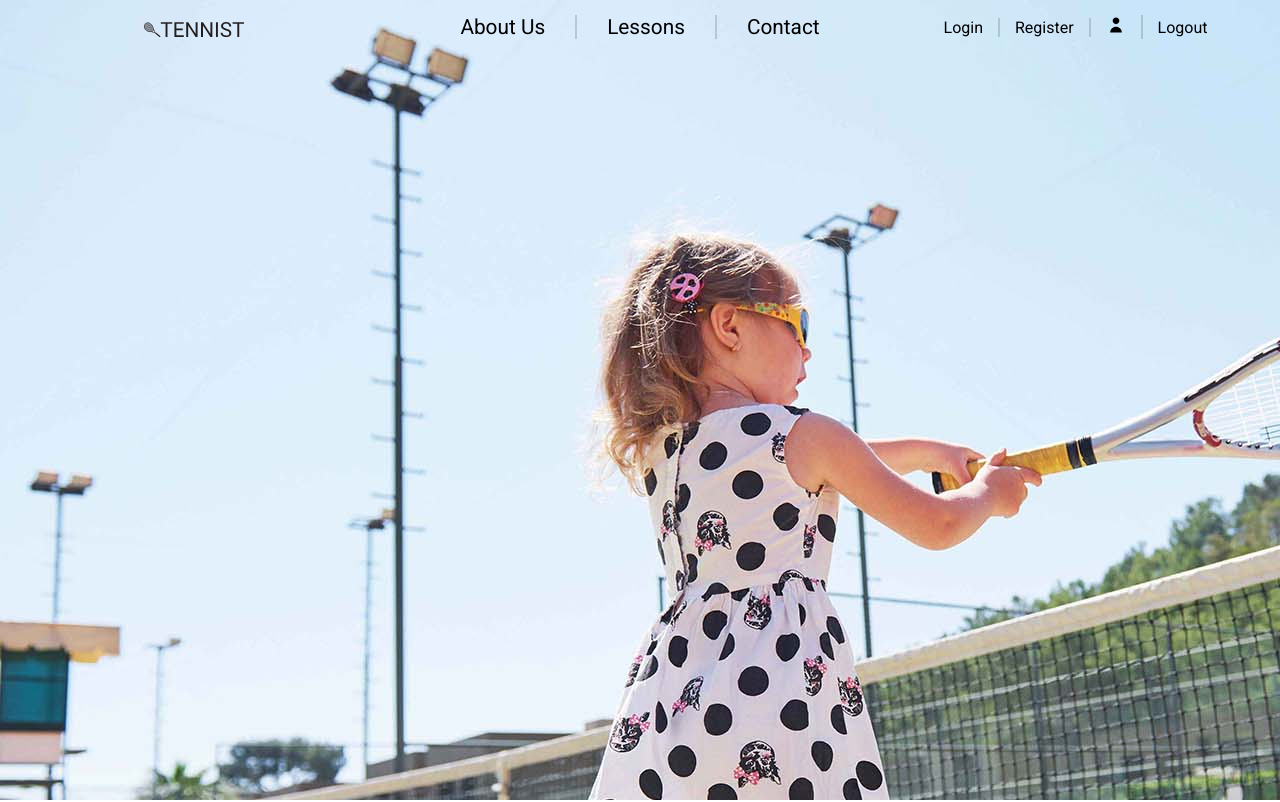
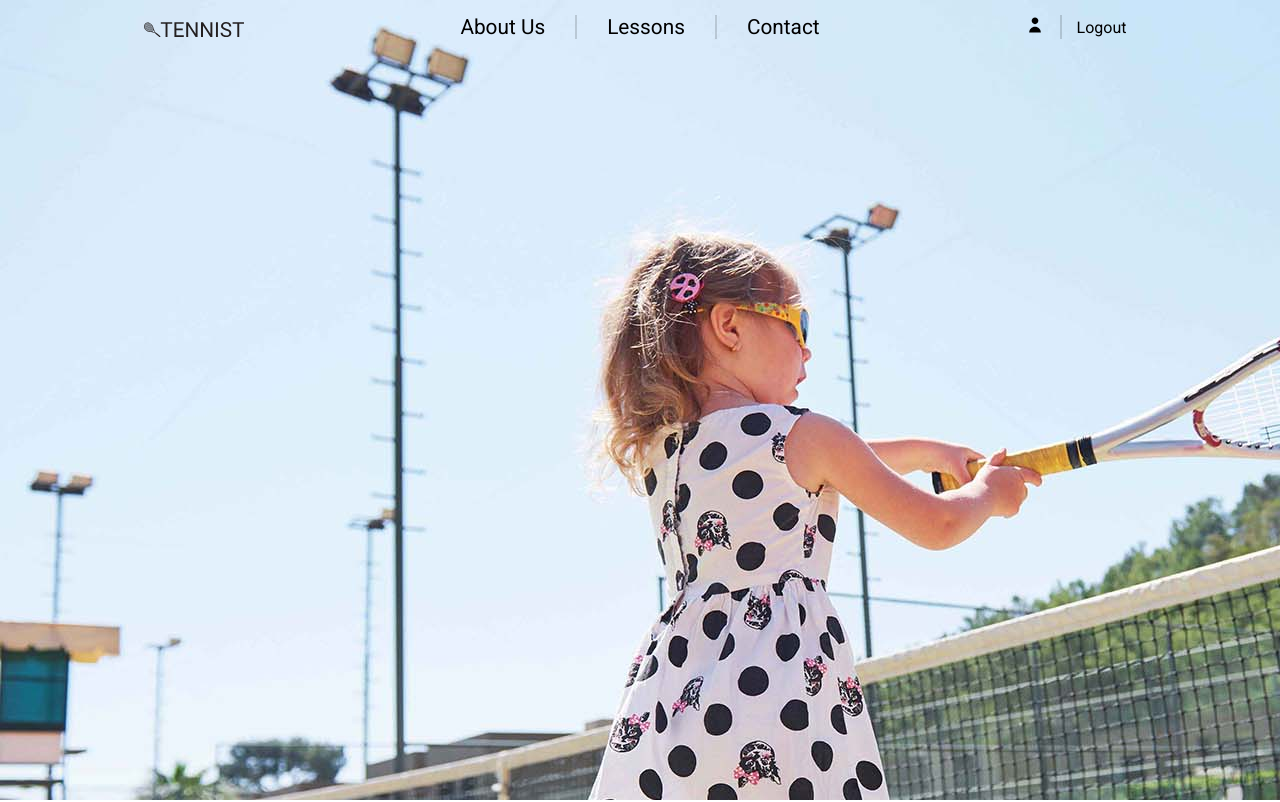
Before and after one commit to williamlee722/tennis-deploy, a React (Create React App) app in the folder Client/: page / in a window 1280 px wide. Shown: the top 802 px of the page. Built offline with nearby package versions, Linux system fonts and the light colour scheme; the HTML template or start-up script is replaced by a standard one.

Commit message:
navbar update tried

```diff
--- a/Client/src/components/home/navbar.jsx
+++ b/Client/src/components/home/navbar.jsx
@@ -3,8 +3,10 @@ import { Link } from 'react-scroll'
 import '../../css/navbar.css'
 import Logo from '../../images/logo';
 import { useLocation } from 'react-router-dom'
-import {Squash as Hamburger} from 'hamburger-react';
+import { Squash as Hamburger } from 'hamburger-react';
 import user from '../../images/user.svg'
+import Cookies from "universal-cookie";
+const cookies = new Cookies();
 
 var style_nav;
 
@@ -12,10 +14,10 @@ function Navbar() {
   const [show, setShow] = useState(true);
   const [isOpen, setOpen] = useState(false);
 
-    if(isOpen === false){
-      style_nav ="hide-nav";
-    }else{
-      style_nav ="show-nav";
+  if (isOpen === false) {
+    style_nav = "hide-nav";
+  } else {
+    style_nav = "show-nav";
   }
 
   const setClose = () => {
@@ -44,12 +46,16 @@ function Navbar() {
   if (pathname !== '/')
     return null;
 
+  const handleLogout = () => {
+    cookies.remove("Auth_TOKEN", { path: "/" });
+  };
+
   return (
     <div className={`nav ${show && 'nav_show'}`}>
       <nav className='nav-body'>
         <div className='mobile-nav'>
-            <Link to='home' spy={true} smooth={true} offset={0} duration={500} onClick={setClose}><div className='app-logo'><Logo/></div></Link>
-            <div className='hamburger' ><Hamburger color='black' direction='left' size={25} toggled={isOpen} toggle={setOpen}/></div>
+          <Link to='home' spy={true} smooth={true} offset={0} duration={500} onClick={setClose}><div className='app-logo'><Logo /></div></Link>
+          <div className='hamburger' ><Hamburger color='black' direction='left' size={25} toggled={isOpen} toggle={setOpen} /></div>
         </div>
         <div className={`nav-area ${style_nav}`}>
           <ul className='main'>
@@ -58,10 +64,19 @@ function Navbar() {
             <li><Link to='contact' activeClass="active" spy={true} smooth={true} offset={-50} duration={500} onClick={setClose}>Contact</Link></li>
           </ul>
           <ul className='sub'>
+            {
+              cookies.get("Auth_TOKEN") ? (
+                <>
                   <li><a href='/login'>Login</a></li>
                   <li><a href='/register'>Register</a></li>
-                <li><img style={{width: '20px'}} src={user}/></li>
-                <li><a href='/register'>Logout</a></li>
+                </>
+              ) : (
+                <>
+                  <li><img style={{ width: '20px' }} src={user} alt="User" /></li>
+                  <li><a href='/home' onClick={handleLogout}>Logout</a></li>
+                </>
+              )
+            }
           </ul>
         </div>
       </nav>
```
Lines whose indentation alone changed are shown as unchanged.
